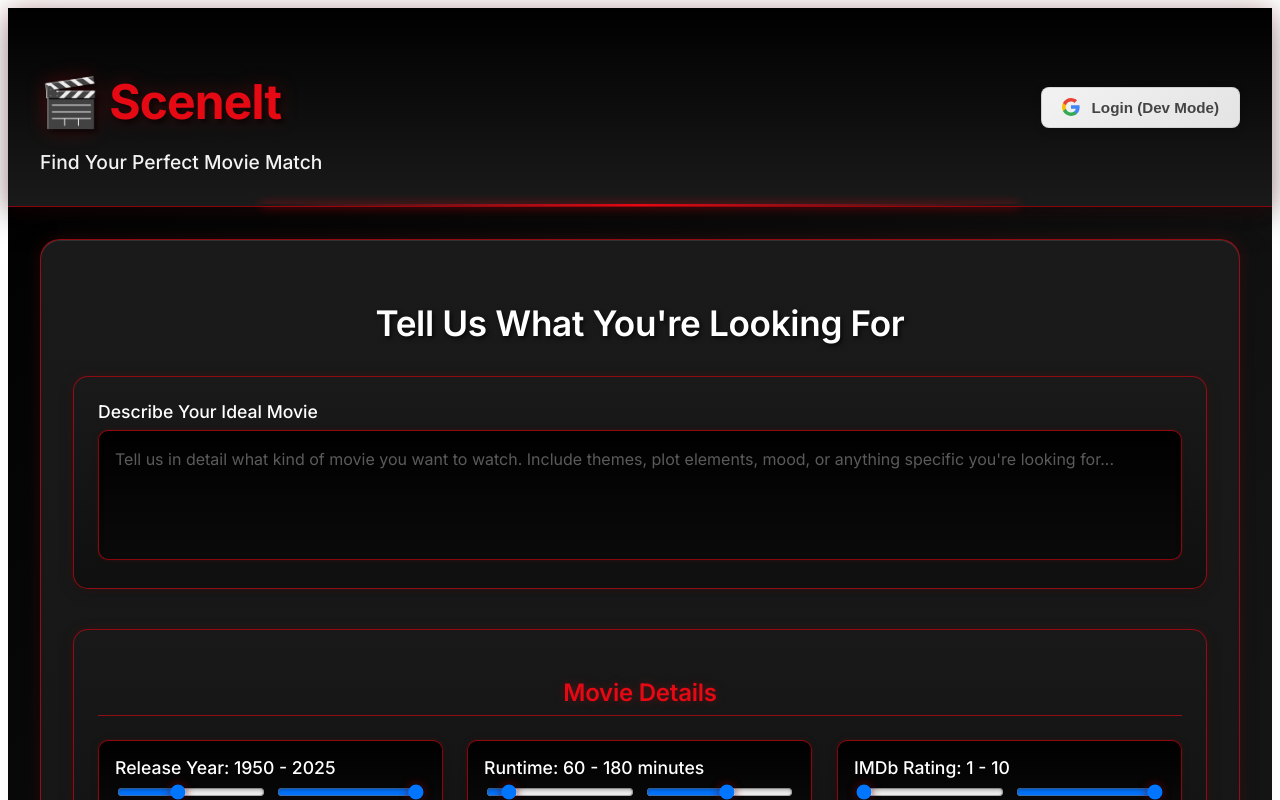
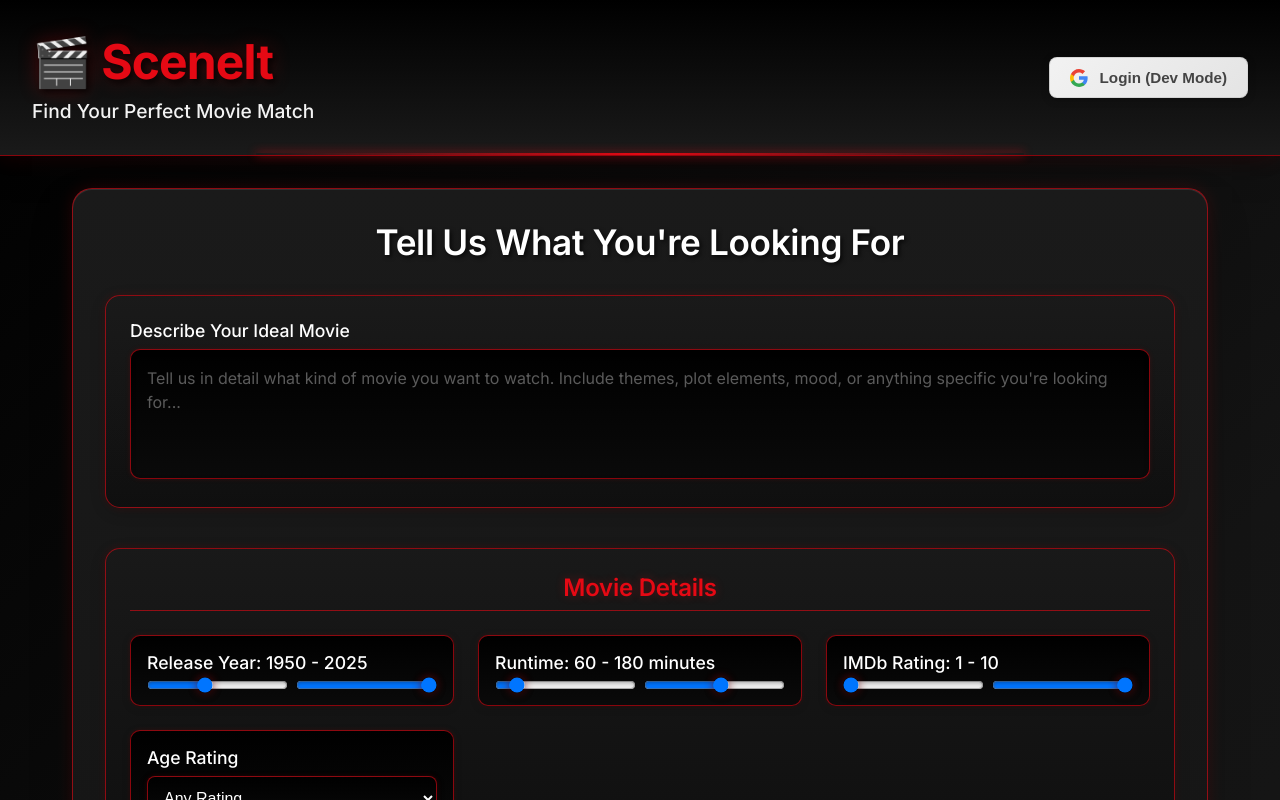
Before and after one commit to TheRealManual/SceneIt, a React (Vite) app: page / in a window 1280 px wide. Shown: the top 800 px of the page. Built offline with nearby package versions, Linux system fonts and the light colour scheme; no server answers.

Commit message:
Remove white border around website - reset default margins/padding

```diff
--- a/src/index.css
+++ b/src/index.css
@@ -0,0 +1,21 @@
+/* Reset default browser margins and padding */
+* {
+  margin: 0;
+  padding: 0;
+  box-sizing: border-box;
+}
+
+html, body {
+  margin: 0;
+  padding: 0;
+  width: 100%;
+  height: 100%;
+  overflow-x: hidden;
+}
+
+#root {
+  margin: 0;
+  padding: 0;
+  width: 100%;
+  min-height: 100vh;
+}
```
